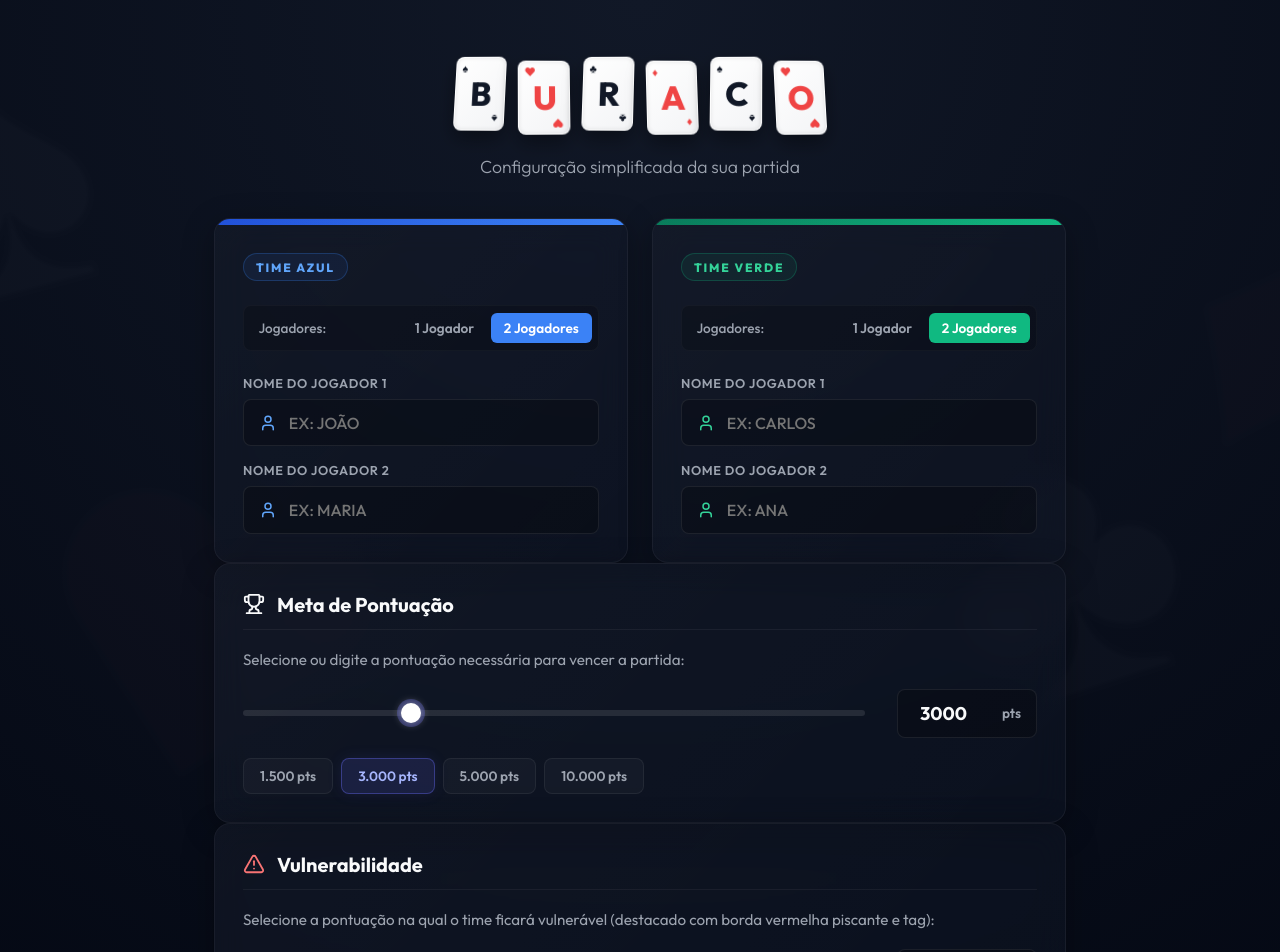
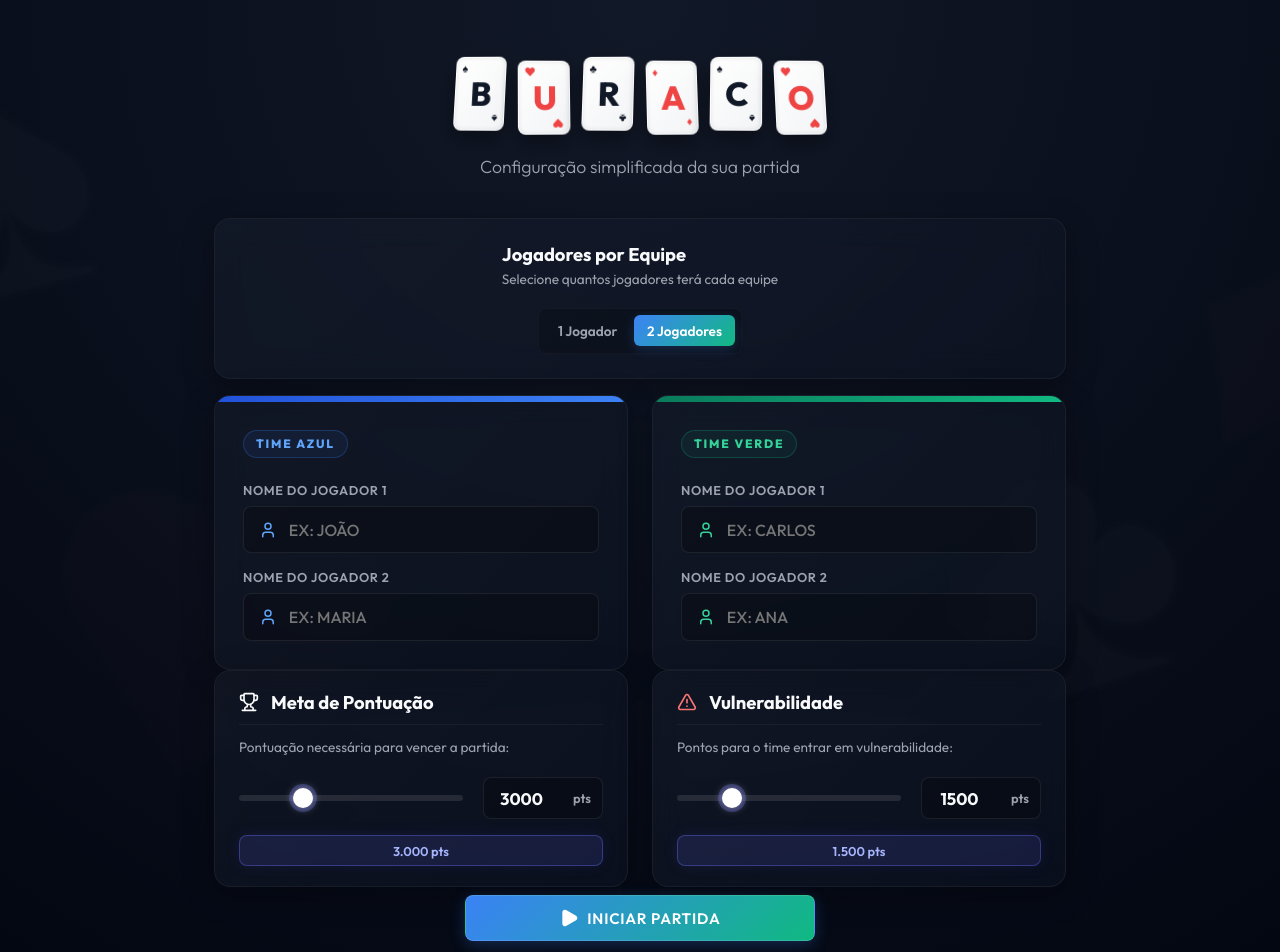
Before and after one commit to goiabslp/Buraco, a React (Vite) app: page /#/ in a window 1280 px wide. Shown: the top 952 px of the page. Built offline with nearby package versions, Linux system fonts and the light colour scheme.

Commit message:
feat: initialize Buraco score tracking app with game state management and routing

```diff
--- a/src/App.tsx
+++ b/src/App.tsx
@@ -101,24 +101,28 @@ function App() {
       pontosTemporariosVerde: null,
     });
   };
-
-  // Lançar pontuação de um time
+  // Lançar pontuação temporária de um time
   const lancarPontos = (time: 'azul' | 'verde', pontos: number) => {
     setEstado((prev) => {
-      // Se já finalizado, não faz nada
       if (prev.status === 'finalizado') return prev;
 
-      let novoTempAzul = prev.pontosTemporariosAzul;
-      let novoTempVerde = prev.pontosTemporariosVerde;
+      return {
+        ...prev,
+        pontosTemporariosAzul: time === 'azul' ? pontos : prev.pontosTemporariosAzul,
+        pontosTemporariosVerde: time === 'verde' ? pontos : prev.pontosTemporariosVerde,
+      };
+    });
+  };
 
-      if (time === 'azul') {
-        novoTempAzul = pontos;
-      } else {
-        novoTempVerde = pontos;
-      }
+  // Confirmar e computar a rodada finalizada
+  const confirmarRodada = () => {
+    setEstado((prev) => {
+      if (prev.status === 'finalizado') return prev;
+      if (prev.pontosTemporariosAzul === null || prev.pontosTemporariosVerde === null) return prev;
 
-      // Se ambos pontuaram na rodada atual, fecha a rodada e avança
-      if (novoTempAzul !== null && novoTempVerde !== null) {
+      const novoTempAzul = prev.pontosTemporariosAzul;
+      const novoTempVerde = prev.pontosTemporariosVerde;
+
       const acumuladoAzul = prev.timeAzul.pontuacaoTotal + novoTempAzul;
       const acumuladoVerde = prev.timeVerde.pontuacaoTotal + novoTempVerde;
 
@@ -169,17 +173,8 @@ function App() {
         status,
         vencedor,
       };
-      }
-
-      // Caso apenas um time tenha pontuado, mantém no estado temporário
-      return {
-        ...prev,
-        pontosTemporariosAzul: novoTempAzul,
-        pontosTemporariosVerde: novoTempVerde,
-      };
     });
   };
-
   // Desfazer última ação (pode ser um lançamento temporário ou a última rodada completa)
   const desfazerUltimaAcao = () => {
     setEstado((prev) => {
@@ -260,6 +255,7 @@ function App() {
                 pontosTemporariosAzul={estado.pontosTemporariosAzul}
                 pontosTemporariosVerde={estado.pontosTemporariosVerde}
                 onLancarPontos={lancarPontos}
+                onConfirmarRodada={confirmarRodada}
                 onDesfazer={desfazerUltimaAcao}
                 onReiniciar={reiniciarPartida}
                 onLimparPontos={limparPontosTemporarios}
--- a/src/index.css
+++ b/src/index.css
@@ -1486,18 +1486,294 @@ body {
   text-shadow: 0 0 18px rgba(255, 255, 255, 0.4);
 }
 
+/* ==========================================================================
+   BOTÕES E INTERATIVIDADE (GLOBAL)
+   ========================================================================== */
+.btn {
+  font-family: var(--font-sans);
+  font-size: 0.95rem;
+  font-weight: 600;
+  display: inline-flex;
+  align-items: center;
+  justify-content: center;
+  gap: 0.5rem;
+  border-radius: var(--radius-sm);
+  border: 1px solid transparent;
+  padding: 0.75rem 1.5rem;
+  cursor: pointer;
+  transition: var(--transition-bounce);
+  text-transform: uppercase;
+  letter-spacing: 0.05em;
+  user-select: none;
+  position: relative;
+  overflow: hidden;
+}
+
+.btn:disabled {
+  opacity: 0.4;
+  cursor: not-allowed;
+  pointer-events: none;
+}
+
+/* Feedback tátil ao clicar (dinâmico e interativo) */
+.btn:active {
+  transform: scale(0.95) translateY(0) !important;
+  box-shadow: 0 2px 4px rgba(0, 0, 0, 0.2) !important;
+}
+
+/* Variante Primária (Iniciar Partida) */
+.btn-primary {
+  background: linear-gradient(135deg, var(--time-azul) 0%, var(--time-verde) 100%);
+  color: #ffffff !important;
+  box-shadow: 0 4px 15px rgba(59, 130, 246, 0.25);
+  border: 1px solid rgba(255, 255, 255, 0.12);
+}
+
+.btn-primary:hover:not(:disabled) {
+  transform: translateY(-2px);
+  box-shadow: 0 8px 25px rgba(59, 130, 246, 0.45);
+  filter: brightness(1.15);
+}
+
+/* Variante Azul (Time Azul) */
+.btn-azul {
+  background: var(--time-azul-gradient);
+  color: #ffffff !important;
+  box-shadow: 0 4px 12px var(--time-azul-glow);
+  border: 1px solid rgba(255, 255, 255, 0.08);
+}
+
+.btn-azul:hover:not(:disabled) {
+  transform: translateY(-2px);
+  box-shadow: 0 8px 20px rgba(59, 130, 246, 0.4);
+  filter: brightness(1.15);
+}
+
+.btn-azul-outline {
+  background: rgba(59, 130, 246, 0.04);
+  color: var(--time-azul-hover) !important;
+  border: 1px solid var(--time-azul-border);
+}
+
+.btn-azul-outline:hover:not(:disabled) {
+  background: var(--time-azul-bg);
+  color: #ffffff !important;
+  border-color: var(--time-azul-hover);
+  transform: translateY(-2px);
+  box-shadow: 0 6px 15px rgba(59, 130, 246, 0.25);
+}
+
+/* Variante Verde (Time Verde) */
+.btn-verde {
+  background: var(--time-verde-gradient);
+  color: #ffffff !important;
+  box-shadow: 0 4px 12px var(--time-verde-glow);
+  border: 1px solid rgba(255, 255, 255, 0.08);
+}
+
+.btn-verde:hover:not(:disabled) {
+  transform: translateY(-2px);
+  box-shadow: 0 8px 20px rgba(16, 185, 129, 0.4);
+  filter: brightness(1.15);
+}
+
+.btn-verde-outline {
+  background: rgba(16, 185, 129, 0.04);
+  color: var(--time-verde-hover) !important;
+  border: 1px solid var(--time-verde-border);
+}
+
+.btn-verde-outline:hover:not(:disabled) {
+  background: var(--time-verde-bg);
+  color: #ffffff !important;
+  border-color: var(--time-verde-hover);
+  transform: translateY(-2px);
+  box-shadow: 0 6px 15px rgba(16, 185, 129, 0.25);
+}
+
+/* Variante Perigo (Ações Destrutivas) */
+.btn-danger {
+  background: var(--color-danger-gradient);
+  color: #ffffff !important;
+  box-shadow: 0 4px 12px var(--color-danger-border);
+  border: 1px solid rgba(255, 255, 255, 0.08);
+}
+
+.btn-danger:hover:not(:disabled) {
+  transform: translateY(-2px);
+  box-shadow: 0 8px 20px rgba(239, 68, 68, 0.4);
+  filter: brightness(1.15);
+}
+
 .btn-danger-outline {
-  background: transparent;
+  background: rgba(239, 68, 68, 0.04);
   color: #f87171 !important;
-  border: 1px solid rgba(239, 68, 68, 0.4) !important;
-  cursor: pointer;
-  font-weight: 600;
-  transition: var(--transition-smooth);
+  border: 1px solid rgba(239, 68, 68, 0.35) !important;
 }
 
 .btn-danger-outline:hover:not(:disabled) {
-  background: rgba(239, 68, 68, 0.1) !important;
+  background: rgba(239, 68, 68, 0.12) !important;
   border-color: #ef4444 !important;
   color: #ffffff !important;
-  box-shadow: 0 0 15px rgba(239, 68, 68, 0.25) !important;
-}
+  transform: translateY(-2px);
+  box-shadow: 0 6px 15px rgba(239, 68, 68, 0.3) !important;
+}
+
+/* Variante Secundária (Desfazer e Outros) */
+.btn-secondary {
+  background: rgba(255, 255, 255, 0.04);
+  color: var(--text-primary) !important;
+  border: 1px solid rgba(255, 255, 255, 0.08);
+}
+
+.btn-secondary:hover:not(:disabled) {
+  background: rgba(255, 255, 255, 0.09);
+  transform: translateY(-2px);
+  box-shadow: 0 6px 15px rgba(255, 255, 255, 0.08);
+  border-color: rgba(255, 255, 255, 0.15);
+}
+
+/* Botões menores */
+.btn-sm {
+  padding: 0.5rem 1rem !important;
+  font-size: 0.82rem !important;
+}
+
+/* Seletor Geral de Jogadores por Equipe */
+.general-player-count-card {
+  margin-bottom: 1rem;
+}
+
+.general-player-count-card .settings-body {
+  display: flex;
+  align-items: center;
+  justify-content: space-between;
+  padding: 1.5rem 1.75rem;
+}
+
+.general-player-count-card h2 {
+  font-size: 1.15rem;
+  font-weight: 700;
+  margin: 0 0 0.25rem 0;
+  color: var(--text-primary);
+}
+
+.general-player-count-card .settings-desc {
+  font-size: 0.85rem;
+  color: var(--text-secondary);
+  margin: 0;
+}
+
+.selector-btn.active-geral {
+  background: linear-gradient(135deg, var(--time-azul) 0%, var(--time-verde) 100%);
+  color: white;
+  box-shadow: 0 4px 12px rgba(59, 130, 246, 0.2);
+}
+
+@media (max-width: 600px) {
+  .general-player-count-card .settings-body {
+    flex-direction: column;
+    align-items: stretch;
+    gap: 1.25rem;
+    padding: 1.25rem;
+  }
+
+  .general-player-count-card .player-count-selector {
+    justify-content: center;
+  }
+}
+
+/* Grid de configurações (Meta e Vulnerabilidade lado a lado) */
+.settings-grid {
+  display: grid;
+  grid-template-columns: repeat(2, 1fr);
+  gap: 1.5rem;
+}
+
+@media (max-width: 768px) {
+  .settings-grid {
+    grid-template-columns: 1fr;
+    gap: 1.25rem;
+  }
+}
+
+/* Card compacto de configurações */
+.config-settings-card.compact-card {
+  padding: 1.25rem 1.5rem;
+}
+
+.compact-card .settings-header {
+  margin-bottom: 0.85rem;
+  padding-bottom: 0.6rem;
+}
+
+.compact-card .settings-header h2 {
+  font-size: 1.15rem;
+}
+
+.compact-card .settings-body {
+  gap: 1rem;
+}
+
+.compact-card .settings-desc {
+  font-size: 0.85rem;
+  margin-bottom: 0.25rem;
+  line-height: 1.4;
+}
+
+.compact-card .range-selector {
+  gap: 1.25rem;
+}
+
+.compact-card .number-input-wrapper {
+  width: 120px;
+  flex-shrink: 0;
+}
+
+.compact-card .meta-number-input {
+  padding: 0.6rem 2.5rem 0.6rem 0.75rem !important;
+  font-size: 1.05rem;
+}
+
+.compact-card .points-unit {
+  right: 0.75rem;
+  font-size: 0.8rem;
+}
+
+.compact-card .quick-meta-btn {
+  padding: 0.4rem 0.75rem;
+  font-size: 0.8rem;
+  flex: 1;
+  text-align: center;
+  min-width: 70px;
+}
+
+.compact-card .quick-meta-buttons {
+  display: flex;
+  gap: 0.4rem;
+  justify-content: space-between;
+}
+
+/* Seção do botão confirmar rodada */
+.confirm-round-section {
+  display: flex;
+  justify-content: center;
+  margin-top: 1.5rem;
+  width: 100%;
+}
+
+.confirm-round-btn {
+  width: 100%;
+  max-width: 400px;
+  padding: 1.1rem 2.5rem !important;
+  font-size: 1.1rem !important;
+  background: linear-gradient(135deg, var(--time-azul) 0%, var(--time-verde) 100%) !important;
+  box-shadow: 0 4px 20px rgba(59, 130, 246, 0.35) !important;
+  border-radius: var(--radius-md) !important;
+  transition: var(--transition-bounce) !important;
+}
+
+.confirm-round-btn:hover:not(:disabled) {
+  transform: translateY(-3px) !important;
+  box-shadow: 0 8px 30px rgba(59, 130, 246, 0.5) !important;
+}
--- a/src/pages/ConfigPage.tsx
+++ b/src/pages/ConfigPage.tsx
@@ -6,12 +6,13 @@ interface ConfigPageProps {
 }
 
 export const ConfigPage: React.FC<ConfigPageProps> = ({ onIniciar }) => {
+  // Configuração da quantidade de jogadores por equipe (Geral)
+  const [numJogadores, setNumJogadores] = useState<1 | 2>(2);
+
   // Configuração Time Azul (Time 1)
-  const [numJogadoresAzul, setNumJogadoresAzul] = useState<1 | 2>(2);
   const [jogadoresAzul, setJogadoresAzul] = useState<string[]>(['', '']);
 
   // Configuração Time Verde (Time 2)
-  const [numJogadoresVerde, setNumJogadoresVerde] = useState<1 | 2>(2);
   const [jogadoresVerde, setJogadoresVerde] = useState<string[]>(['', '']);
 
   // Meta de pontos
@@ -19,16 +20,10 @@ export const ConfigPage: React.FC<ConfigPageProps> = ({ onIniciar }) => {
   // Vulnerabilidade
   const [vulnerabilidadePontos, setVulnerabilidadePontos] = useState<number>(1500);
 
-  const handleMudarNumJogadoresAzul = (num: 1 | 2) => {
-    setNumJogadoresAzul(num);
+  const handleMudarNumJogadores = (num: 1 | 2) => {
+    setNumJogadores(num);
     if (num === 1) {
       setJogadoresAzul([jogadoresAzul[0], '']);
-    }
-  };
-
-  const handleMudarNumJogadoresVerde = (num: 1 | 2) => {
-    setNumJogadoresVerde(num);
-    if (num === 1) {
       setJogadoresVerde([jogadoresVerde[0], '']);
     }
   };
@@ -49,11 +44,11 @@ export const ConfigPage: React.FC<ConfigPageProps> = ({ onIniciar }) => {
     e.preventDefault();
 
     // Filtra os jogadores válidos com base na quantidade selecionada e converte para UPPERCASE
-    const azulValidos = jogadoresAzul.slice(0, numJogadoresAzul).map(n => {
+    const azulValidos = jogadoresAzul.slice(0, numJogadores).map(n => {
       const nome = n.trim() || `Jogador ${jogadoresAzul.indexOf(n) + 1}`;
       return nome.toUpperCase();
     });
-    const verdeValidos = jogadoresVerde.slice(0, numJogadoresVerde).map(n => {
+    const verdeValidos = jogadoresVerde.slice(0, numJogadores).map(n => {
       const nome = n.trim() || `Jogador ${jogadoresVerde.indexOf(n) + 1}`;
       return nome.toUpperCase();
     });
@@ -100,32 +95,40 @@ export const ConfigPage: React.FC<ConfigPageProps> = ({ onIniciar }) => {
       </header>
 
       <form onSubmit={handleSubmit} className="config-form">
+        {/* SELETOR GERAL DE QUANTIDADE DE JOGADORES */}
+        <div className="glass-panel general-player-count-card">
+          <div className="settings-body">
+            <div>
+              <h2>Jogadores por Equipe</h2>
+              <p className="settings-desc">Selecione quantos jogadores terá cada equipe</p>
+            </div>
+            <div className="player-count-selector">
+              <div className="selector-buttons">
+                <button
+                  type="button"
+                  className={`selector-btn ${numJogadores === 1 ? 'active-geral' : ''}`}
+                  onClick={() => handleMudarNumJogadores(1)}
+                >
+                  1 Jogador
+                </button>
+                <button
+                  type="button"
+                  className={`selector-btn ${numJogadores === 2 ? 'active-geral' : ''}`}
+                  onClick={() => handleMudarNumJogadores(2)}
+                >
+                  2 Jogadores
+                </button>
+              </div>
+            </div>
+          </div>
+        </div>
+
         <div className="teams-grid">
           {/* CARD TIME AZUL */}
           <div className="glass-panel team-setup-card setup-azul">
             <div className="card-header-accent bg-azul"></div>
             <div className="card-body">
               <div className="team-badge badge-azul">TIME AZUL</div>
-
-              <div className="player-count-selector">
-                <span className="selector-label">Jogadores:</span>
-                <div className="selector-buttons">
-                  <button
-                    type="button"
-                    className={`selector-btn ${numJogadoresAzul === 1 ? 'active-azul' : ''}`}
-                    onClick={() => handleMudarNumJogadoresAzul(1)}
-                  >
-                    1 Jogador
-                  </button>
-                  <button
-                    type="button"
-                    className={`selector-btn ${numJogadoresAzul === 2 ? 'active-azul' : ''}`}
-                    onClick={() => handleMudarNumJogadoresAzul(2)}
-                  >
-                    2 Jogadores
-                  </button>
-                </div>
-              </div>
 
               <div className="inputs-container">
                 <div className="input-group">
@@ -143,7 +146,7 @@ export const ConfigPage: React.FC<ConfigPageProps> = ({ onIniciar }) => {
                   </div>
                 </div>
 
-                {numJogadoresAzul === 2 && (
+                {numJogadores === 2 && (
                   <div className="input-group fade-in">
                     <label className="input-label">Nome do Jogador 2</label>
                     <div className="input-wrapper">
@@ -154,7 +157,7 @@ export const ConfigPage: React.FC<ConfigPageProps> = ({ onIniciar }) => {
                         placeholder="Ex: Maria"
                         value={jogadoresAzul[1]}
                         onChange={(e) => handleMudarNomeAzul(1, e.target.value)}
-                        required={numJogadoresAzul === 2}
+                        required={numJogadores === 2}
                       />
                     </div>
                   </div>
@@ -168,26 +171,6 @@ export const ConfigPage: React.FC<ConfigPageProps> = ({ onIniciar }) => {
             <div className="card-header-accent bg-verde"></div>
             <div className="card-body">
               <div className="team-badge badge-verde">TIME VERDE</div>
-
-              <div className="player-count-selector">
-                <span className="selector-label">Jogadores:</span>
-                <div className="selector-buttons">
-                  <button
-                    type="button"
-                    className={`selector-btn ${numJogadoresVerde === 1 ? 'active-verde' : ''}`}
-                    onClick={() => handleMudarNumJogadoresVerde(1)}
-                  >
-                    1 Jogador
-                  </button>
-                  <button
-                    type="button"
-                    className={`selector-btn ${numJogadoresVerde === 2 ? 'active-verde' : ''}`}
-                    onClick={() => handleMudarNumJogadoresVerde(2)}
-                  >
-                    2 Jogadores
-                  </button>
-                </div>
-              </div>
 
               <div className="inputs-container">
                 <div className="input-group">
@@ -205,7 +188,7 @@ export const ConfigPage: React.FC<ConfigPageProps> = ({ onIniciar }) => {
                   </div>
                 </div>
 
-                {numJogadoresVerde === 2 && (
+                {numJogadores === 2 && (
                   <div className="input-group fade-in">
                     <label className="input-label">Nome do Jogador 2</label>
                     <div className="input-wrapper">
@@ -216,7 +199,7 @@ export const ConfigPage: React.FC<ConfigPageProps> = ({ onIniciar }) => {
                         placeholder="Ex: Ana"
                         value={jogadoresVerde[1]}
                         onChange={(e) => handleMudarNomeVerde(1, e.target.value)}
-                        required={numJogadoresVerde === 2}
+                        required={numJogadores === 2}
                       />
                     </div>
                   </div>
@@ -226,15 +209,17 @@ export const ConfigPage: React.FC<ConfigPageProps> = ({ onIniciar }) => {
           </div>
         </div>
 
+        {/* CONFIGURAÇÕES DO JOGO (META E VULNERABILIDADE) LADO A LADO */}
+        <div className="settings-grid">
           {/* CARD CONFIGURAÇÕES DO JOGO (META) */}
-        <div className="glass-panel config-settings-card">
+          <div className="glass-panel config-settings-card compact-card">
             <div className="settings-header">
-            <Trophy className="settings-icon" size={22} />
+              <Trophy className="settings-icon" size={20} />
               <h2>Meta de Pontuação</h2>
             </div>
 
             <div className="settings-body">
-            <p className="settings-desc">Selecione ou digite a pontuação necessária para vencer a partida:</p>
+              <p className="settings-desc">Pontuação necessária para vencer a partida:</p>
               <div className="range-selector">
                 <input
                   type="range"
@@ -258,7 +243,7 @@ export const ConfigPage: React.FC<ConfigPageProps> = ({ onIniciar }) => {
                 </div>
               </div>
               <div className="quick-meta-buttons">
-              {[1500, 3000, 5000, 10000].map((valor) => (
+                {[3000].map((valor) => (
                   <button
                     key={valor}
                     type="button"
@@ -273,14 +258,14 @@ export const ConfigPage: React.FC<ConfigPageProps> = ({ onIniciar }) => {
           </div>
 
           {/* CARD CONFIGURAÇÕES DO JOGO (VULNERABILIDADE) */}
-        <div className="glass-panel config-settings-card">
+          <div className="glass-panel config-settings-card compact-card">
             <div className="settings-header">
-            <AlertTriangle className="settings-icon text-danger" size={22} />
+              <AlertTriangle className="settings-icon text-danger" size={20} />
               <h2>Vulnerabilidade</h2>
             </div>
 
             <div className="settings-body">
-            <p className="settings-desc">Selecione a pontuação na qual o time ficará vulnerável (destacado com borda vermelha piscante e tag):</p>
+              <p className="settings-desc">Pontos para o time entrar em vulnerabilidade:</p>
               <div className="range-selector">
                 <input
                   type="range"
@@ -304,7 +289,7 @@ export const ConfigPage: React.FC<ConfigPageProps> = ({ onIniciar }) => {
                 </div>
               </div>
               <div className="quick-meta-buttons">
-              {[500, 1000, 1500, 2000].map((valor) => (
+                {[1500].map((valor) => (
                   <button
                     key={valor}
                     type="button"
@@ -314,6 +299,7 @@ export const ConfigPage: React.FC<ConfigPageProps> = ({ onIniciar }) => {
                     {valor.toLocaleString('pt-BR')} pts
                   </button>
                 ))}
+              </div>
             </div>
           </div>
         </div>
```
Also changed, not shown: src/pages/PartidaPage.tsx (+34 -0 lines). Lines whose indentation alone changed are shown as unchanged.
